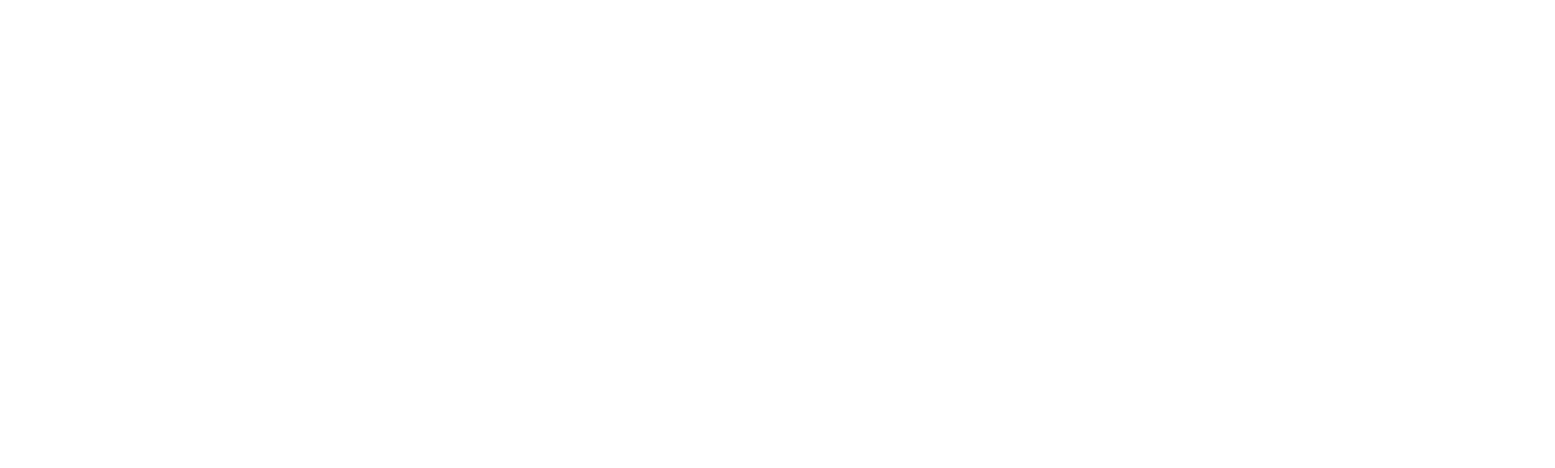
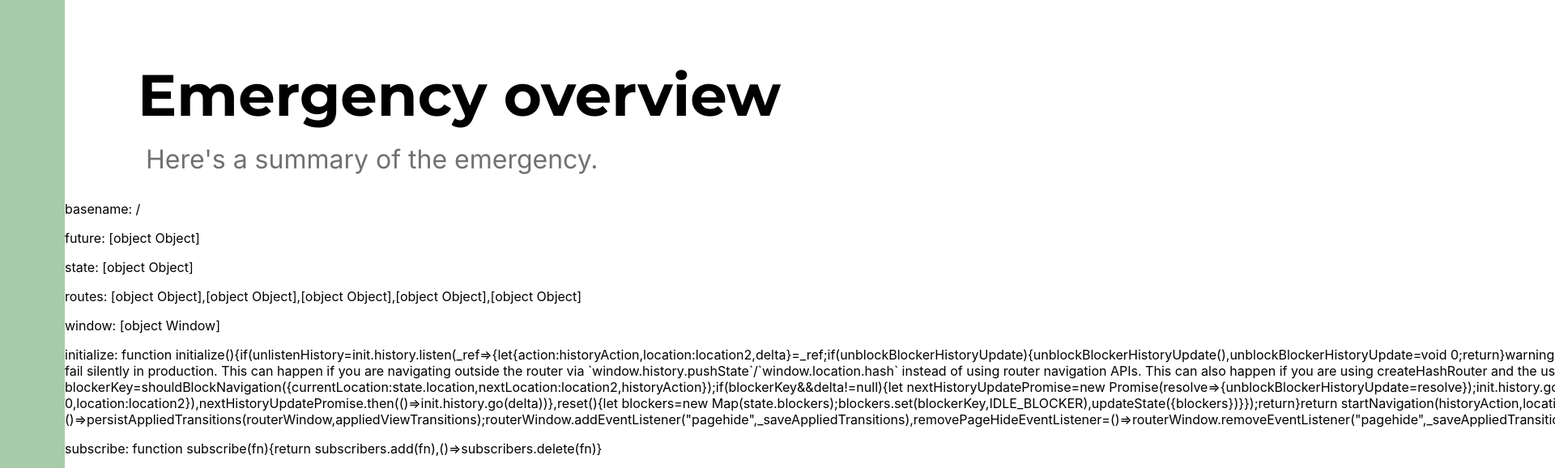
Before and after one commit to fiona-cai/Emergency-Services, a React (Create React App) app in the folder frontend/: page /police in a window 1280 px wide. Shown: the part 833-1411 px from the top of the page at 81% size, 1920 px wide, since content can reach past the window. Built offline with nearby package versions, Linux system fonts and the light colour scheme; no server answers; the HTML template or start-up script is replaced by a standard one.

Commit message:
display backend

```diff
--- a/frontend/package.json
+++ b/frontend/package.json
@@ -12,6 +12,7 @@
     "react-router-dom": "^6.25.1",
     "react-scripts": "5.0.1",
     "socket.io": "^4.7.5",
+    "socket.io-client": "^4.7.5",
     "web-vitals": "^2.1.4"
   },
   "scripts": {
--- a/frontend/src/App.js
+++ b/frontend/src/App.js
@@ -41,7 +41,7 @@
   const router = createBrowserRouter([
     {
       path: "/overview",
-      element: <Overview/>,
+      element: <Overview data={data}/>,
     },
     {
       path: "/",
@@ -64,6 +64,9 @@
   return (
     <>
       <RouterProvider router={router} />
+      <div className="App">
+        <Overview data={router} />
+      </div>
     </>
   );
 }
--- a/frontend/src/Overview.js
+++ b/frontend/src/Overview.js
@@ -12,7 +12,7 @@
 
 import exit from './exit.png';
 
-function Overview() {
+function Overview({data}) {
   // display tasks here
   return (
     <>
@@ -38,6 +38,11 @@
               <h3 className='polices'>2</h3>
               <h3 className='medics'>5</h3>
               <h3 className='fires'>4</h3>
+              <div className="Overview">
+                {Object.entries(data).map(([key, value]) => (
+                  <p key={key}>{`${key}: ${value}`}</p>
+                ))}
+              </div>
               </div>
             </div>
         </div>
```
Also changed, not shown: 1 other file (tests, documents, lock files or other folders).
